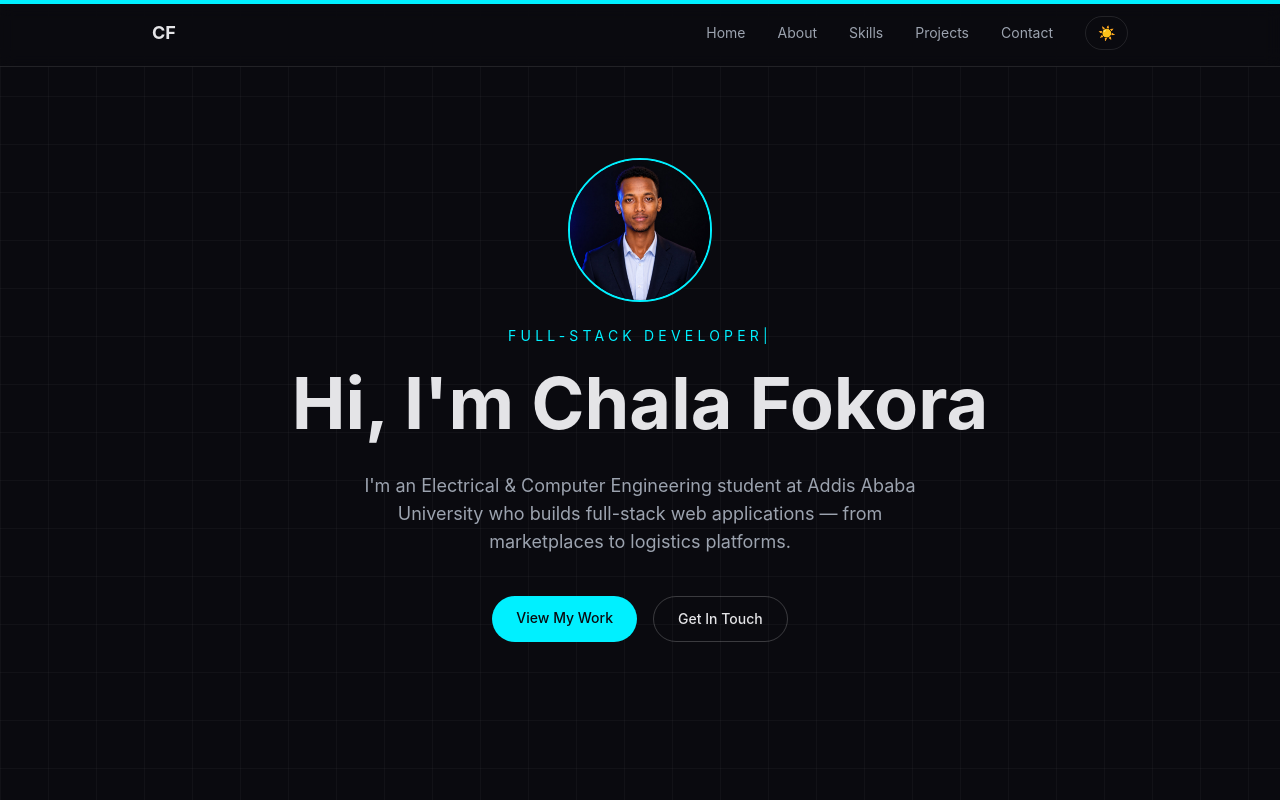
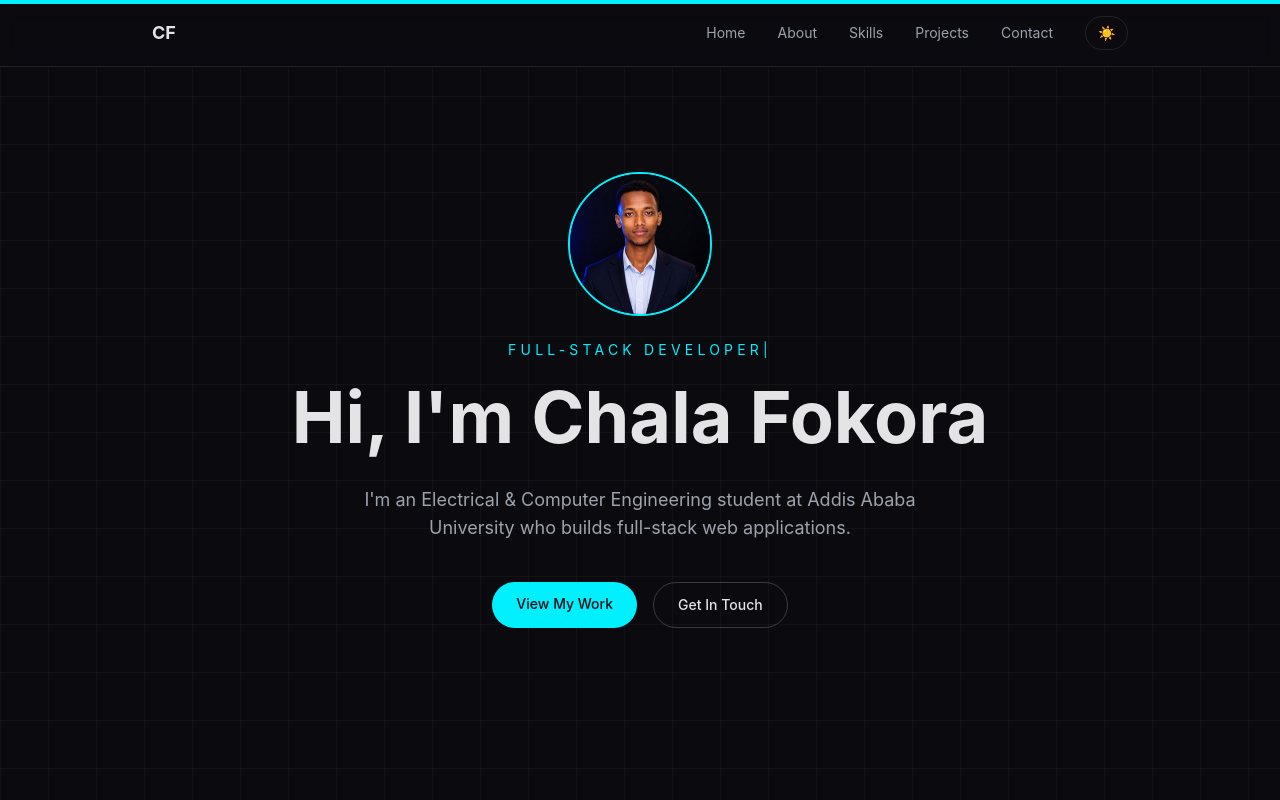
Before and after one commit to chala-tech/portfolio-v2, a React app: page / in a window 1280 px wide. Shown: the top 800 px of the page. Built offline with nearby package versions, Linux system fonts and the light colour scheme; the HTML template or start-up script is replaced by a standard one.

Commit message:
change some text inside the hero.jsx

```diff
--- a/src/components/sections/Hero.jsx
+++ b/src/components/sections/Hero.jsx
@@ -17,7 +17,7 @@ export default function Hero() {
         <p className="mt-6 h-5 text-sm uppercase tracking-[0.3em] text-accent">{role}<span className="animate-pulse">|</span></p>
         <h1 className="mt-3 text-5xl font-bold leading-tight text-text sm:text-6xl md:text-7xl">Hi, I'm Chala Fokora</h1>
         <p className="mt-6 max-w-xl text-base text-text-muted md:text-lg">
-          I'm an Electrical & Computer Engineering student at Addis Ababa University who builds full-stack web applications — from marketplaces to logistics platforms.
+          I'm an Electrical & Computer Engineering student at Addis Ababa University who builds full-stack web applications.
         </p>
 
         <div className="mt-10 flex flex-wrap justify-center gap-4">
```
